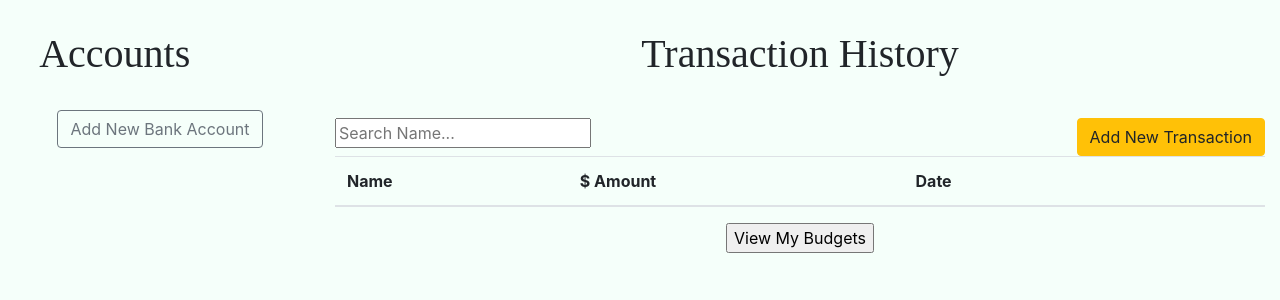
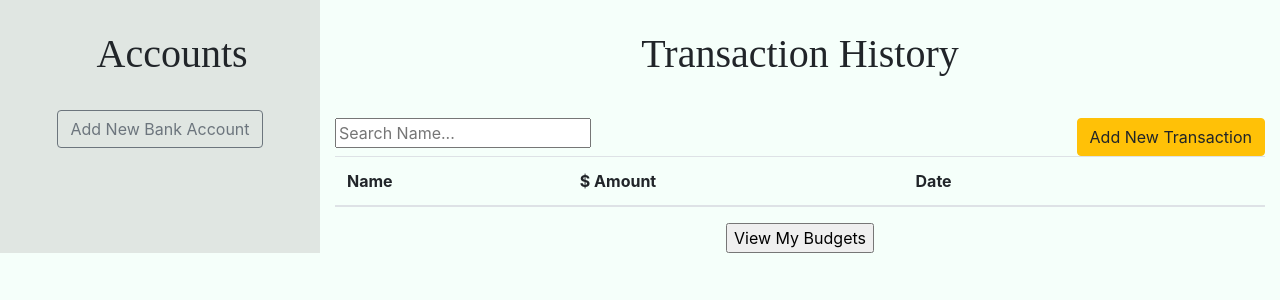
Before and after one commit to LadanShaie/quickstart, a Flask app: page /overview in a window 1280 px wide. Shown: the part 56-356 px from the top of the page. Run offline with Flask 2, Linux system fonts and the light colour scheme; the visitor is signed in with stand-in values (Sample User, id 1); data comes from the database, SQL or seed files in the repository; data that the repository does not hold is empty; some libraries are stand-ins or nearby versions.

Commit message:
Style add-ons overview page

```diff
--- a/crud.py
+++ b/crud.py
@@ -208,7 +208,7 @@ def get_budget_status_by_budget_id(budget_id):
             sum_transactions += transaction.amount
             sum_transactions = abs(sum_transactions)
             #print (sum_transactions) #For testing
-        print(budget.end_date)
+
 
 
     if sum_transactions > budget.spend_limit:
@@ -234,6 +234,7 @@ def get_garden_alive_count():
         if (datetime.now() > budget.end_date) and (budget.status == "Tree is Alive"):
             count_alive += 1
 
+
     return count_alive
 
 def get_garden_dead_count():
@@ -247,6 +248,7 @@ def get_garden_dead_count():
         if (datetime.now() > budget.end_date) and (budget.status == "Tree is Dead"):
             count_dead += 1
 
+
     return count_dead
 
 
--- a/static/style.css
+++ b/static/style.css
@@ -48,6 +48,14 @@ body {
 	color: #f5e7ce
 }
 
+.display-2 {
+	color: #f5e7ce
+}
+
+.display-4 {
+	color: #f5e7ce
+}
+
 .form-group {
 	color: black
 
@@ -60,12 +68,10 @@ body {
 	margin-top: 30px;
 }
 
-/* #title-header {
-    font-family: , cursive;
-    font-size: 80px;
-    font-style: bold;
-    padding-top: 2cm;
-} */
+.Accounts-side {
+	background-color: #e0e6e2;
+}
+
 
 
 /*
--- a/templates/overview.html
+++ b/templates/overview.html
@@ -10,8 +10,8 @@
     <div class ="row">
 
        <!-- Accounts -->
-        <div class="col-3 justify-content-center">
-            <div class="Title text-left offset-1">
+        <div class="Accounts-side col-3 justify-content-center">
+            <div class="Title text-center offset-1">
                 <label class="balance_box_title"><h1> Accounts </h1></label>
             </div>
 
@@ -31,8 +31,8 @@
             </div>
         </div>
 
-        <!-- Transactions  -->
-        <div class= "col-lg-9 col-md-9 col-sm-8 col-xs-8 justify-content-right">
+
+        <div class= "col-lg-9 col-md-9 col-sm-8 col-xs-8 justify-content-right" >
 
             <div class="row justify-content-center">
                 <label class="Title"><h1>Transaction History</h1></label>
```
Also changed, not shown: templates/homepage.html (+5 -4 lines), templates/base.html (line endings or trailing spaces).
